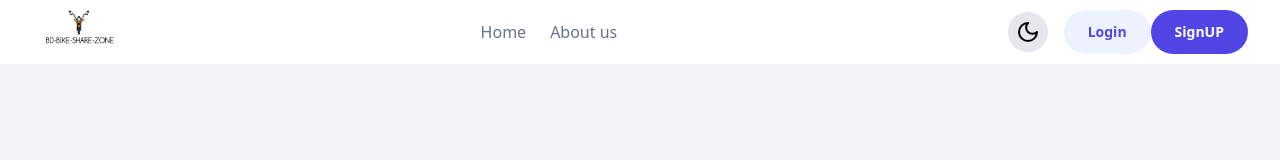
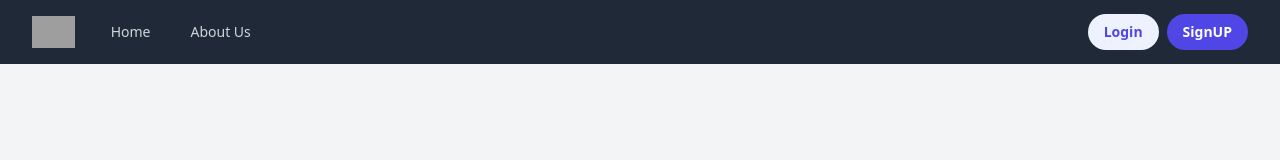
Before and after one commit to mdshohed/bike-rental-reservation-system, a React (Vite) app: page / in a window 1280 px wide. Shown: the top 160 px of the page. Built offline with nearby package versions, Linux system fonts and the light colour scheme; grey boxes are pictures that could not be loaded.

Commit message:
navbar updated

```diff
--- a/package.json
+++ b/package.json
@@ -11,6 +11,8 @@
   },
   "dependencies": {
     "@ant-design/icons": "^5.4.0",
+    "@headlessui/react": "^2.1.8",
+    "@heroicons/react": "^2.1.5",
     "@reduxjs/toolkit": "^2.2.7",
     "antd": "^5.20.0",
     "jwt-decode": "^4.0.0",
--- a/src/components/layout/HomeLayout.tsx
+++ b/src/components/layout/HomeLayout.tsx
@@ -1,12 +1,14 @@
 import Footer from "@/pages/Shared/Footer";
 import Navbar from "@/pages/Shared/Navbar";
+import PrivateNav from "@/pages/Shared/PrivateNav";
 import { Outlet } from "react-router-dom";
 
 
 const HomeLayout = () => {
   return (
     <div>
-      <Navbar></Navbar>
+      {/* <Navbar></Navbar> */}
+      <PrivateNav></PrivateNav>
 
       <Outlet></Outlet>
 
--- a/src/components/layout/MainLayout.tsx
+++ b/src/components/layout/MainLayout.tsx
@@ -4,6 +4,7 @@ import {  Outlet } from 'react-router-dom';
 import Sidebar from './Sidebar';
 import { useAppDispatch } from '../../redux/hooks';
 import { logout } from '../../redux/features/auth/authSlice';
+import PrivateNav from '@/pages/Shared/PrivateNav';
 
 const { Header, Content, Footer } = Layout;
 
@@ -16,11 +17,11 @@ const MainLayout = () => {
 
   return (
     <Layout style={{height: '100vh'}}>
-      <Sidebar></Sidebar>
+      {/* <Sidebar></Sidebar> */}
       <Layout>
-        <Header style={{ padding: 0}}>
+        {/* <Header style={{ padding: 0}}>
           <Button onClick={handleLogout}>Logout</Button>
-        </Header>
+        </Header> */}
         <Content style={{ margin: '24px 16px 0' }}>
           <div
             style={{
@@ -31,9 +32,9 @@ const MainLayout = () => {
             <Outlet></Outlet>
           </div>
         </Content>
-        <Footer style={{ textAlign: 'center' }}>
+        {/* <Footer style={{ textAlign: 'center' }}>
           Ant Design ©{new Date().getFullYear()} Created by Shohedul Islam
-        </Footer>
+        </Footer> */}
       </Layout>
     </Layout>
   );
--- a/src/pages/Auth/Login.tsx
+++ b/src/pages/Auth/Login.tsx
@@ -141,7 +141,8 @@ const Login = () => {
                   // value={loginDetails.password}
                   type={show ? "text" : "password"}
                   name="password"
-                  className="w-full px-4 mb-5 rounded border py-2"
+                  placeholder="Enter The Password"
+                  className="w-full text-sm px-4 my-3 rounded border py-3 outline-blue-600"
                 />
                 <button
                   type="button"
@@ -154,8 +155,10 @@ const Login = () => {
                       fill="none"
                       viewBox="0 0 24 24"
                       strokeWidth="1.5"
-                      stroke="currentColor"
-                      className="w-6 h-6"
+                       stroke="#bbb"
+
+                      className="w-4 h-4 "
+
                     >
                       <path
                         strokeLinecap="round"
@@ -170,7 +173,7 @@ const Login = () => {
                       viewBox="0 0 24 24"
                       strokeWidth="1.5"
                       stroke="currentColor"
-                      className="w-6 h-6"
+                      className="w-4 h-4"
                     >
                       <path
                         strokeLinecap="round"
--- a/src/pages/Shared/Navbar.tsx
+++ b/src/pages/Shared/Navbar.tsx
@@ -13,7 +13,7 @@ const Navbar = () => {
   };
   return (
     <div>
-      <nav className="lg:fixed transition-all top-0 left-0 z-50 duration-500 w-full bg-white">
+      <nav className="lg:fixed transition-all top-0 left-0 z-50 duration-500 w-full dark:bg-gray-800 light:bg-white text-surface/75 dark:text-gray-400">
         <div className="mx-auto max-w-7xl px-4 sm:px-6 lg:px-8">
           <div className="w-full flex flex-col lg:flex-row">
             <div className="flex justify-between lg:flex-row">
@@ -63,7 +63,7 @@ const Navbar = () => {
                 <li>
                   <Link
                     to="/home"
-                    className="nav-link mb-2 block lg:mr-6 md:mb-0 lg:text-left text-base text-gray-500 font-medium transition-all duration-500 hover:text-gray-900"
+                    className="nav-link mb-2 block lg:mr-6 md:mb-0 lg:text-left text-base font-medium transition-all duration-300 dark:hover:text-gray-300 hover:text-gray-500"
                   >
                     Home
                   </Link>
@@ -71,7 +71,7 @@ const Navbar = () => {
                 <li>
                   <Link
                     to="/about-us"
-                    className="nav-link mb-2 block lg:mr-6 md:mb-0 lg:text-left text-gray-500 font-medium transition-all duration-500 hover:text-gray-900"
+                    className="nav-link mb-2 block lg:mr-6 md:mb-0 lg:text-left  font-medium transition-all duration-300 dark:hover:text-gray-300 hover:text-gray-500"
                   >
                     About us
                   </Link>
--- /dev/null
+++ b/src/pages/Shared/PrivateNav.tsx
@@ -0,0 +1,147 @@
+import { logout, useCurrentToken } from '@/redux/features/auth/authSlice'
+import { useAppDispatch, useAppSelector } from '@/redux/hooks'
+import { Disclosure, DisclosureButton, DisclosurePanel, Menu, MenuButton, MenuItem, MenuItems } from '@headlessui/react'
+import { Bars3Icon, BellIcon, XMarkIcon } from '@heroicons/react/24/outline'
+import { Link } from 'react-router-dom'
+import ThemeToggleButton from './ThemeToggleButton'
+
+const navigation = [
+  { name: 'Home', href: '/home', current: false },
+  { name: 'About Us', href: '/about-us', current: false },
+]
+
+function classNames(...classes) {
+  return classes.filter(Boolean).join(' ')
+}
+
+export default function PrivateNav() {
+  const token = useAppSelector(useCurrentToken);
+  const dispatch = useAppDispatch();
+
+  const handleLogout = () => {
+    dispatch(logout());
+  };
+  return (
+    <Disclosure as="nav" className="bg-gray-800">
+      <div className="mx-auto max-w-7xl px-2 sm:px-6 lg:px-8">
+        <div className="relative flex h-16 items-center justify-between">
+          <div className="absolute inset-y-0 left-0 flex items-center sm:hidden">
+            {/* Mobile menu button*/}
+            <DisclosureButton className="group relative inline-flex items-center justify-center rounded-md p-2 text-gray-400 hover:bg-gray-700 hover:text-white focus:outline-none focus:ring-2 focus:ring-inset focus:ring-white">
+              <span className="absolute -inset-0.5" />
+              <span className="sr-only">Open main menu</span>
+              <Bars3Icon aria-hidden="true" className="block h-6 w-6 group-data-[open]:hidden" />
+              <XMarkIcon aria-hidden="true" className="hidden h-6 w-6 group-data-[open]:block" />
+            </DisclosureButton>
+          </div>
+          <div className="flex flex-1 items-center justify-center sm:items-stretch sm:justify-start">
+            <div className="flex flex-shrink-0 items-center">
+              <img
+                alt="Your Company"
+                src="https://tailwindui.com/img/logos/mark.svg?color=indigo&shade=500"
+                className="h-8 w-auto"
+              />
+            </div>
+            <div className="hidden  sm:ml-6 sm:block">
+              <div className="flex space-x-4">
+                {navigation.map((item) => (
+                  <Link
+                    key={item.name}
+                    to={item.href}
+                    aria-current={item.current ? 'page' : undefined}
+                    className={ `${item.current ? 'bg-gray-900 text-white' : 'text-gray-300 hover:bg-gray-700 hover:text-white'} 'rounded-md px-3 py-2 text-sm font-medium`}
+                  >
+                    {item.name}
+                  </Link>
+                ))}
+              </div>
+            </div>
+          </div>
+          {
+            !token ?
+
+            <div>
+              <Link to="/login">
+                <button className="me-2 bg-indigo-50 text-indigo-600 rounded-full cursor-pointer font-semibold text-center shadow-xs transition-all duration-500 py-2 px-4 text-sm hover:bg-indigo-100">
+                  Login
+                </button>
+              </Link>
+
+              <Link to="/register">
+                <button className="bg-indigo-600 text-white rounded-full cursor-pointer font-semibold text-center shadow-xs transition-all duration-500 py-2 px-4 text-sm hover:bg-indigo-700">
+                  SignUP
+                </button>
+              </Link>
+            </div>
+            :
+
+            <div className="absolute inset-y-0 right-0 flex items-center pr-2 sm:static sm:inset-auto sm:ml-6 sm:pr-0">
+              {/* <button
+                type="button"
+                className="relative rounded-full bg-gray-800 p-1 text-gray-400 hover:text-white focus:outline-none focus:ring-2 focus:ring-white focus:ring-offset-2 focus:ring-offset-gray-800"
+              >
+                <span className="absolute -inset-1.5" />
+                <span className="sr-only">View notifications</span>
+                <BellIcon aria-hidden="true" className="h-6 w-6" />
+              </button> */}
+
+              <div className='px-2'>
+                <ThemeToggleButton></ThemeToggleButton>
+              </div>
+
+              {/* Profile dropdown */}
+              <Menu as="div" className="relative ml-3">
+                <div>
+                  <MenuButton className="relative flex rounded-full bg-gray-800 text-sm focus:outline-none focus:ring-2 focus:ring-white focus:ring-offset-2 focus:ring-offset-gray-800">
+                    <span className="absolute -inset-1.5" />
+                    <span className="sr-only">Open user menu</span>
+                    <img
+                      alt=""
+                      src="https://images.unsplash.com/photo-1472099645785-5658abf4ff4e?ixlib=rb-1.2.1&ixid=eyJhcHBfaWQiOjEyMDd9&auto=format&fit=facearea&facepad=2&w=256&h=256&q=80"
+                      className="h-8 w-8 rounded-full"
+                    />
+                  </MenuButton>
+                </div>
+                <MenuItems
+                  transition
+                  className="absolute right-0 z-10 mt-2 w-48 origin-top-right rounded-md bg-white py-1 shadow-lg ring-1 ring-black ring-opacity-5 transition focus:outline-none data-[closed]:scale-95 data-[closed]:transform data-[closed]:opacity-0 data-[enter]:duration-100 data-[leave]:duration-75 data-[enter]:ease-out data-[leave]:ease-in"
+                >
+                  <MenuItem>
+                    <Link to="/profile" className="block px-4 py-2 text-sm text-gray-700 data-[focus]:bg-gray-100">
+                      Profile
+                    </Link>
+                  </MenuItem>
+                  <MenuItem>
+                    <p onClick={handleLogout} className="block px-4 py-2 text-sm text-gray-700 data-[focus]:bg-gray-100">
+                      Sign out
+                    </p>
+                  </MenuItem>
+                </MenuItems>
+              </Menu>
+            </div>
+          }
+
+        </div>
+      </div>
+
+      <DisclosurePanel className="sm:hidden">
+        <div className="space-y-1 px-2 pb-3 pt-2">
+          {navigation.map((item) => (
+            <DisclosureButton
+              key={item.name}
+              as="a"
+              href={item.href}
+              aria-current={item.current ? 'page' : undefined}
+              className={classNames(
+                item.current ? 'bg-gray-900 text-white' : 'text-gray-300 hover:bg-gray-700 hover:text-white',
+                'block rounded-md px-3 py-2 text-base font-medium',
+              )}
+            >
+              {item.name}
+            </DisclosureButton>
+          ))}
+        </div>
+      </DisclosurePanel>
+    </Disclosure>
+  )
+}
--- a/src/pages/Shared/ThemeToggleButton.tsx
+++ b/src/pages/Shared/ThemeToggleButton.tsx
@@ -122,7 +122,7 @@ const ThemeToggleButton = () => {
           fill="none"
           viewBox="0 0 24 24"
           stroke="currentColor"
-          className="w-6 h-6"
+          className="w-4 h-4"
         >
           <path
             strokeLinecap="round"
@@ -137,7 +137,7 @@ const ThemeToggleButton = () => {
           fill="none"
           viewBox="0 0 24 24"
           stroke="currentColor"
-          className="w-6 h-6"
+          className="w-4 h-4"
         >
           <circle cx="12" cy="12" r="4" />
           <path d="M12 2v2" />
--- a/src/pages/admin/AdminDashboard.tsx
+++ b/src/pages/admin/AdminDashboard.tsx
@@ -1,4 +1,3 @@
-import React from 'react';
 
 const AdminDashboard = () => {
   return (
```
Also changed, not shown: src/pages/Shared/Footer.tsx (+5 -3 lines), 1 other file (tests, documents, lock files or other folders).
